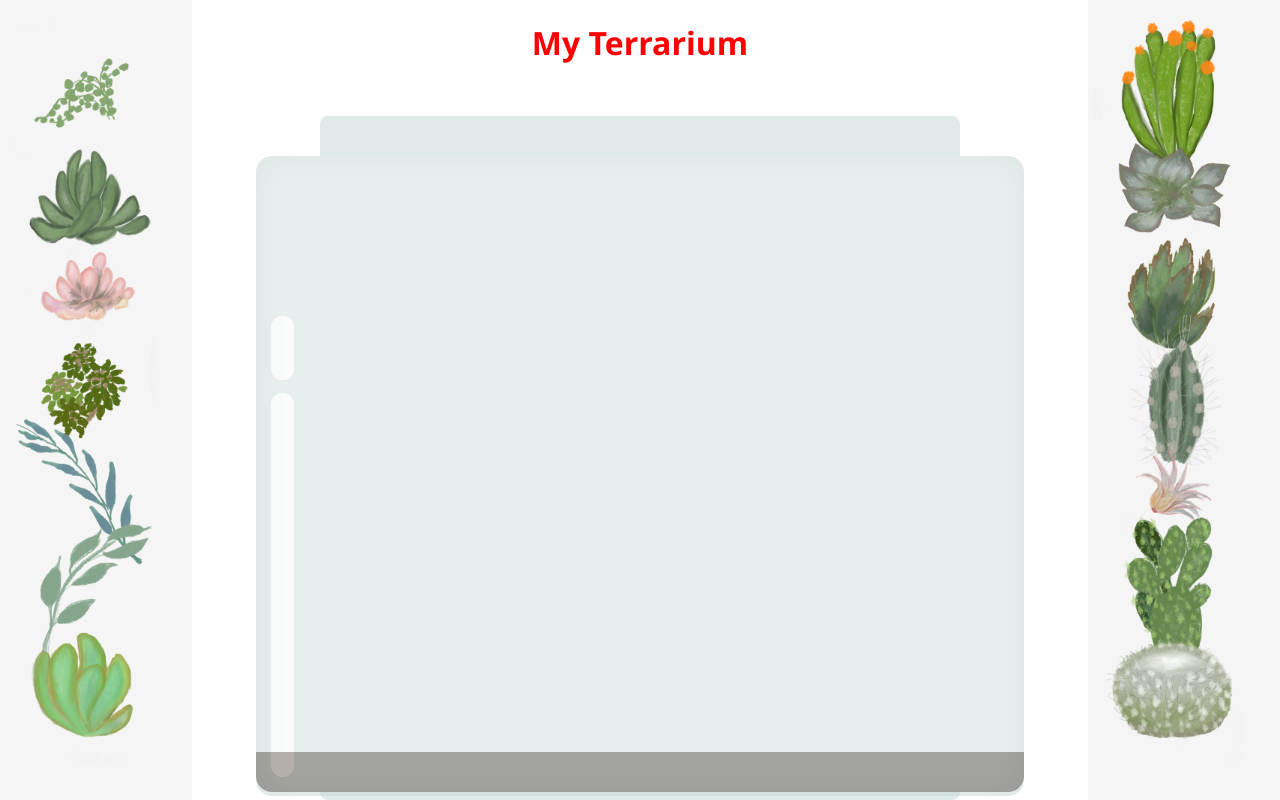
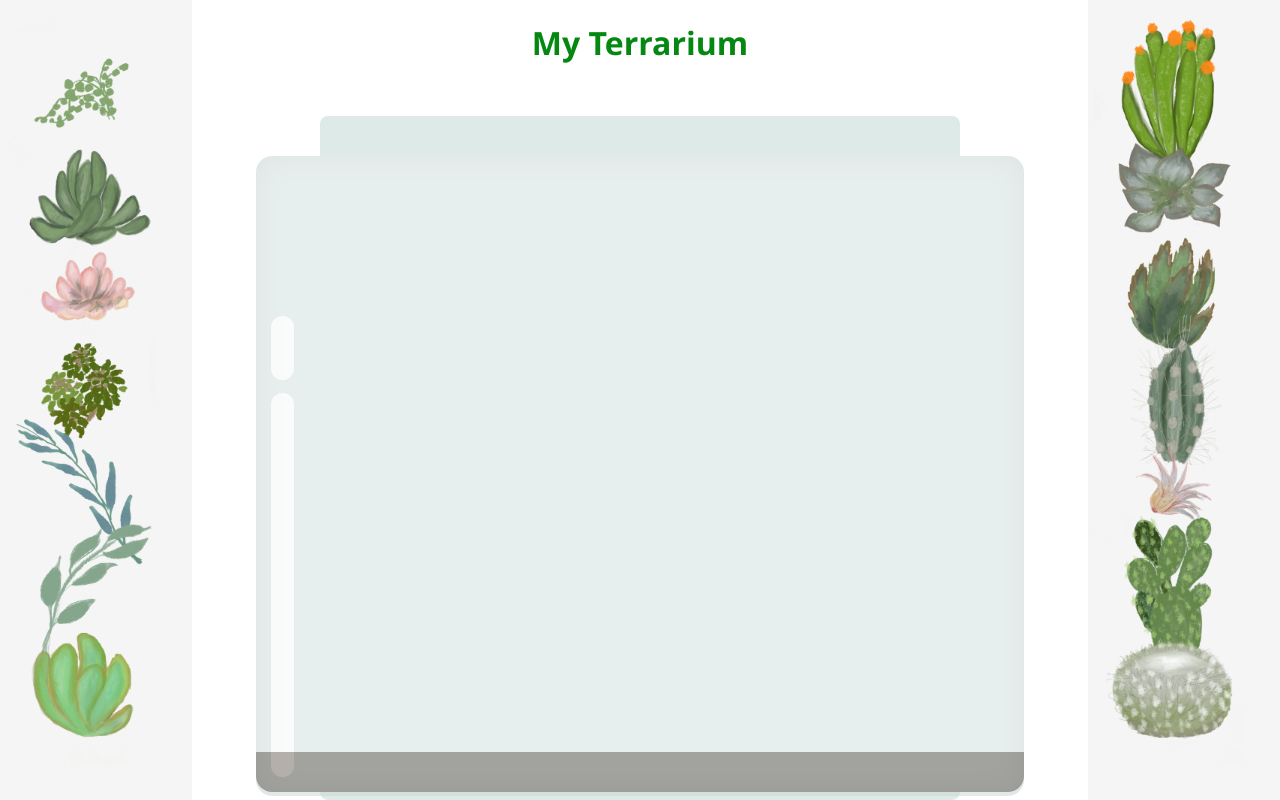
Before and after one commit to crackedphos/terrarium, a plain HTML site: page index.html in a window 1280 px wide. Drawn offline with Linux system fonts and the light colour scheme.

Commit message:
style(terrarium): update title color

```diff
--- a/index.html
+++ b/index.html
@@ -11,7 +11,7 @@
     <body>
         <main id="page">
             <header>
-                <h1 style="color: red">My Terrarium</h1>
+                <h1 style="color: rgb(4, 136, 17)">My Terrarium</h1>
             </header>
 
             <aside id="left-container" class="container" aria-label="Left plant selection">
```
